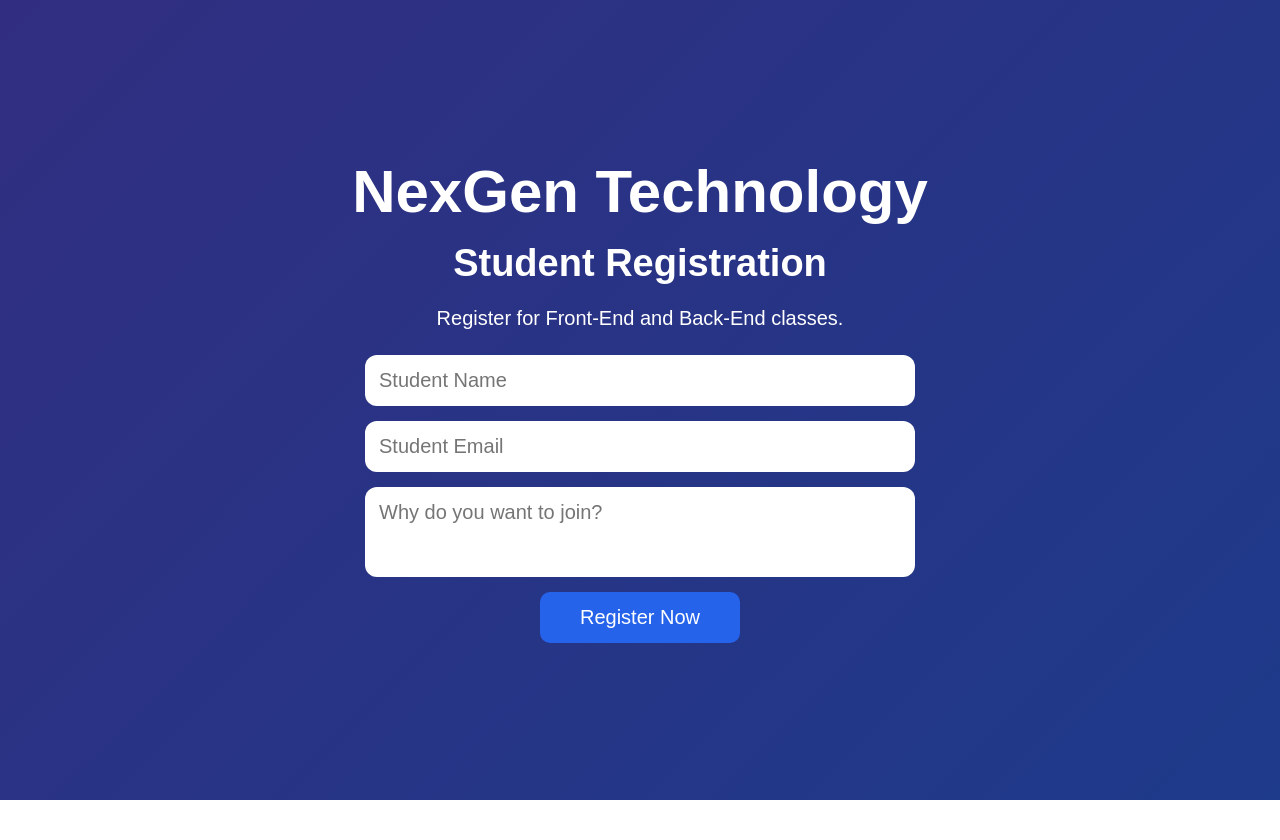
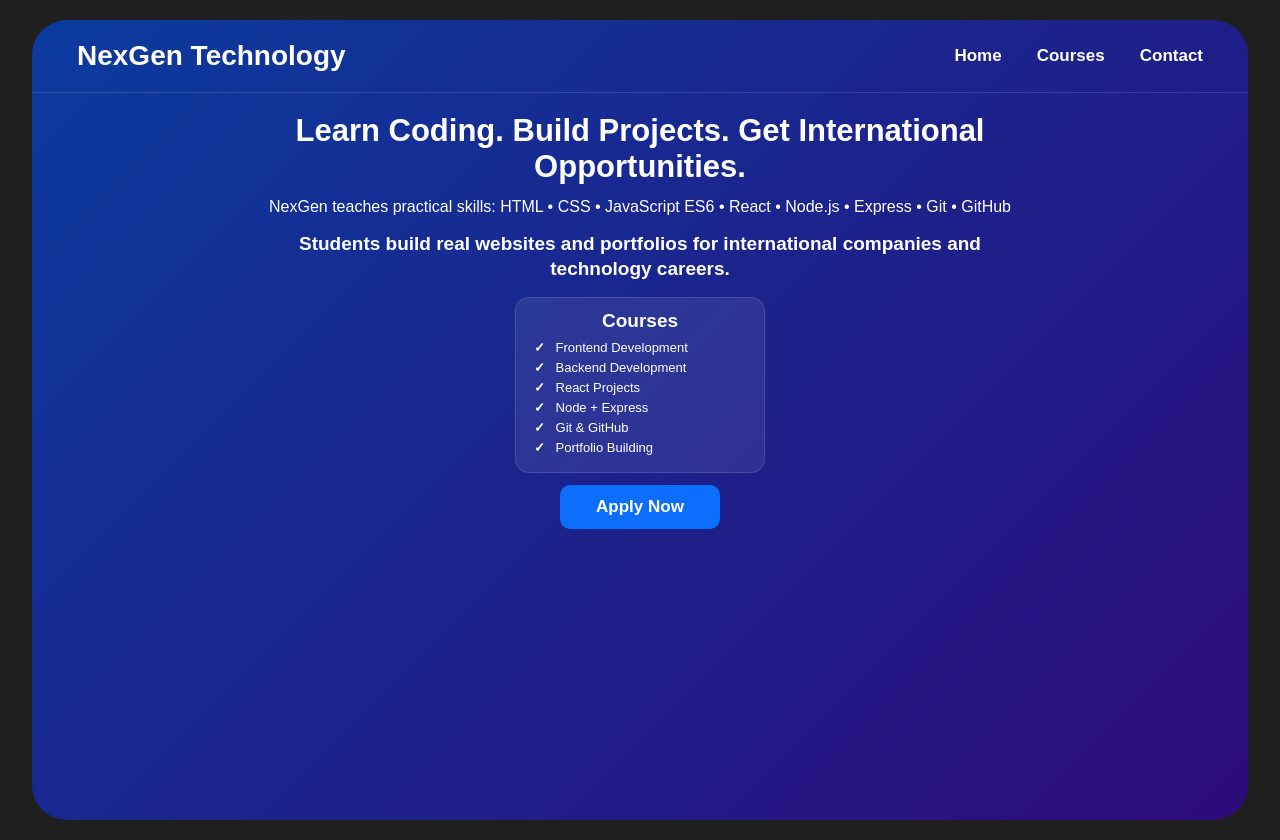
Before and after one commit to MohdNexGen/i.nexgen, a React (Vite) app: page / in a window 1280 px wide. Before the commit the page ends 800 px from the top, so only its background shows below. Built offline with nearby package versions, Linux system fonts and the light colour scheme.

Commit message:
Updated NexGen homepage design and styling

```diff
--- a/src/App.css
+++ b/src/App.css
@@ -5,217 +5,112 @@ box-sizing:border-box;
 font-family:Arial,sans-serif;
 }
 
-
-/* PAGE */
+body{
+background:#1f1f1f;
+}
 
 .hero{
-
+width:95%;
 min-height:100vh;
-
-background:
-linear-gradient(
-135deg,
-#312e81,
-#1e3a8a
-);
-
-display:flex;
-justify-content:center;
-align-items:center;
-
-padding:20px;
-
-text-align:center;
-
+margin:20px auto;
+background:linear-gradient(135deg,#0b3b9e,#2d0b7a);
+border-radius:35px;
+overflow:hidden;
 color:white;
-
 }
 
-
-
-.container{
-
-max-width:800px;
-width:100%;
-
+.navbar{
+display:flex;
+justify-content:space-between;
+align-items:center;
+padding:20px 45px;
+border-bottom:1px solid rgba(255,255,255,0.12);
 }
 
-
-
-/* TITLE */
-
-h1{
-
-font-size:60px;
-
-margin-bottom:15px;
-
+.logo{
+font-size:28px;
+font-weight:bold;
 }
 
-
-
-h2{
-
-font-size:38px;
-
-margin-bottom:20px;
-
-line-height:1.2;
-
+.nav-links{
+display:flex;
+gap:35px;
 }
 
-
-
-p{
-
-font-size:20px;
-
-margin-bottom:25px;
-
+.nav-links a{
+color:white;
+text-decoration:none;
+font-size:17px;
+font-weight:bold;
 }
 
-
-
-/* FORM */
-
-form{
-
-display:flex;
-
-flex-direction:column;
-
-gap:15px;
-
-align-items:center;
-
+.hero-content{
+max-width:780px;
+margin:20px auto 40px;
+text-align:center;
 }
 
-
-
-/* INPUT */
-
-input{
-
-width:100%;
-
-max-width:550px;
-
-padding:14px;
-
-font-size:20px;
-
-border:none;
-
-border-radius:12px;
-
+.title{
+font-size:31px;
+line-height:1.15;
+margin-bottom:12px;
 }
 
-
-
-/* MESSAGE */
-
-textarea{
-
-width:100%;
-
-max-width:550px;
-
-height:90px;
-
-padding:14px;
-
-font-size:20px;
-
-border:none;
-
-border-radius:12px;
-
-resize:none;
-
+.description{
+font-size:16px;
+line-height:1.35;
+margin-bottom:14px;
 }
 
-
-
-/* BUTTON */
-
-button{
-
-padding:
-14px 40px;
-
-font-size:20px;
-
-background:
-#2563eb;
-
-color:white;
-
-border:none;
-
-border-radius:10px;
-
-cursor:pointer;
-
+.hero-content h2{
+font-size:19px;
+line-height:1.3;
+margin-bottom:16px;
 }
 
-
-
-button:hover{
-
-background:
-#1d4ed8;
-
+.courses{
+width:250px;
+margin:0 auto 12px;
+padding:12px 18px;
+background:rgba(255,255,255,0.08);
+border:1px solid rgba(255,255,255,0.12);
+border-radius:14px;
 }
 
-
-
-/* SUCCESS MESSAGE */
-
-.container p:last-child{
-
-font-size:22px;
-
-margin-top:10px;
-
-color:
-#facc15;
-
+.courses h3{
+font-size:19px;
+margin-bottom:8px;
 }
 
-
-
-/* MOBILE */
-
-@media(
-max-width:768px
-){
-
-h1{
-
-font-size:42px;
-
+.courses ul{
+list-style:none;
+text-align:left;
 }
 
-
-h2{
-
-font-size:28px;
-
+.courses li{
+font-size:13px;
+margin:5px 0;
 }
 
-
-input,
-textarea{
-
-font-size:18px;
-
+.courses li::before{
+content:"✓ ";
+font-weight:bold;
+margin-right:7px;
 }
 
-
-button{
-
-font-size:18px;
-
+.btn{
+display:inline-block;
+padding:12px 36px;
+background:#0d6efd;
+border:none;
+border-radius:10px;
+font-size:17px;
+font-weight:bold;
+color:white;
+cursor:pointer;
+margin-bottom:30px;
 }
 
+.btn:hover{
+background:#0b5ed7;
 }
--- a/src/App.jsx
+++ b/src/App.jsx
@@ -1,209 +1,84 @@
 import "./App.css";
-import { useState } from "react";
-import emailjs from "@emailjs/browser";
 
 function App() {
+  return (
+    <div className="hero">
 
-const [message,setMessage] =
-useState("");
+      <nav className="navbar">
+        <h1 className="logo">NexGen Technology</h1>
 
-function handleSubmit(e){
-
-e.preventDefault();
-
-const student_name =
-e.target.student_name.value;
-
-const student_email =
-e.target.student_email.value;
-
-const student_message =
-e.target.student_message.value;
+        <div className="nav-links">
+          <a href="#">Home</a>
+          <a href="#">Courses</a>
+          <a href="#">Contact</a>
+        </div>
+      </nav>
 
 
-emailjs.send(
+      <div className="hero-content">
 
-"nexgen_gmail",
-
-"template_zvfw3qd",
-
-{
-
-student_name,
-student_email,
-student_message,
-
-},
-
-"H5xDt1e48EHqf_U4U"
-
-)
-
-.then(()=>{
-
-
-return emailjs.send(
-
-"nexgen_gmail",
-
-"template_rbz2rme",
-
-{
-
-student_name,
-student_email,
-student_message,
-
-},
-
-"H5xDt1e48EHqf_U4U"
-
-);
-
-
-})
-
-.then(()=>{
-
-setMessage(
-
-"✅ Registration sent successfully!"
-
-);
-
-e.target.reset();
-
-
-setTimeout(()=>{
-
-setMessage("");
-
-},5000);
-
-
-})
-
-.catch((error)=>{
-
-console.log(
-
-"EmailJS Error:",
-
-error
-
-);
-
-setMessage(
-
-"❌ Failed to send registration."
-
-);
-
-
-setTimeout(()=>{
-
-setMessage("");
-
-},5000);
-
-
-});
-
-
-}
-
-
-
-return(
-
-<div className="hero">
-
-<div className="container">
-
-<h1>
-
-NexGen Technology
-
+        <h1 className="title">
+          Learn Coding.
+          Build Projects.
+          Get International Opportunities.
         </h1>
 
 
-<h2>
+        <p className="description">
 
-Student Registration
+          NexGen teaches practical skills:
 
-</h2>
-
-
-<p>
-
-Register for Front-End and Back-End classes.
+          HTML • CSS • JavaScript ES6 • React • Node.js • Express • Git • GitHub
 
         </p>
 
 
-
-<form onSubmit={handleSubmit}>
+        <h2>
+          Students build real websites and portfolios
+          for international companies and technology careers.
+        </h2>
 
 
-<input
+        <div className="courses">
 
-name="student_name"
+          <h3>Courses</h3>
 
-placeholder="Student Name"
+          <ul>
 
-required
+            <li>Frontend Development</li>
 
-/>
+            <li>Backend Development</li>
+
+            <li>React Projects</li>
+
+            <li>Node + Express</li>
+
+            <li>Git & GitHub</li>
+
+            <li>Portfolio Building</li>
+
+          </ul>
+
+        </div>
 
 
-<input
+        <button
+          className="btn"
+          onClick={() =>
+            window.location =
+              "mailto:i.nexgen@gmail.com"
+          }
+        >
 
-type="email"
-
-name="student_email"
-
-placeholder="Student Email"
-
-required
-
-/>
-
-
-<textarea
-
-name="student_message"
-
-placeholder="Why do you want to join?"
-
-required
-
-/>
-
-
-<button type="submit">
-
-Register Now
+          Apply Now
 
         </button>
-
-
-</form>
-
-
-<h3>
-
-{message}
-
-</h3>
 
 
       </div>
 
     </div>
-
   );
-
 }
 
-
 export default App;
```
Lines whose indentation alone changed are shown as unchanged.
